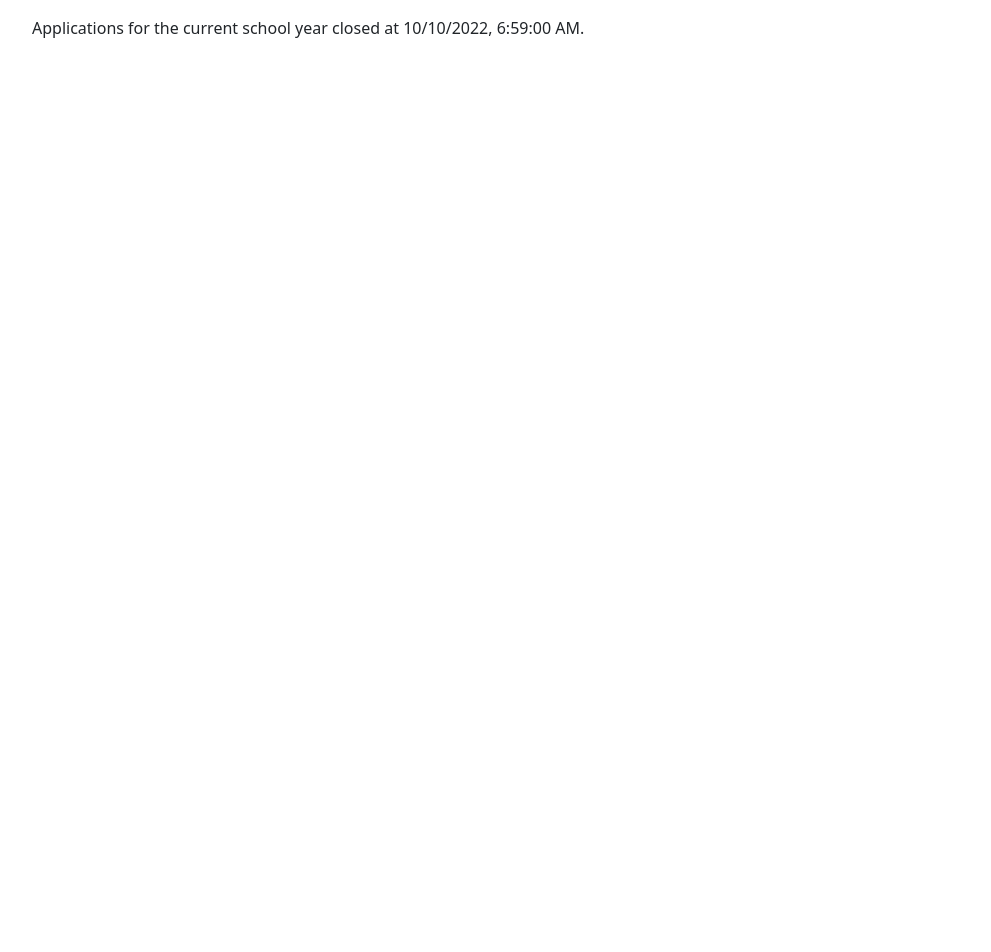
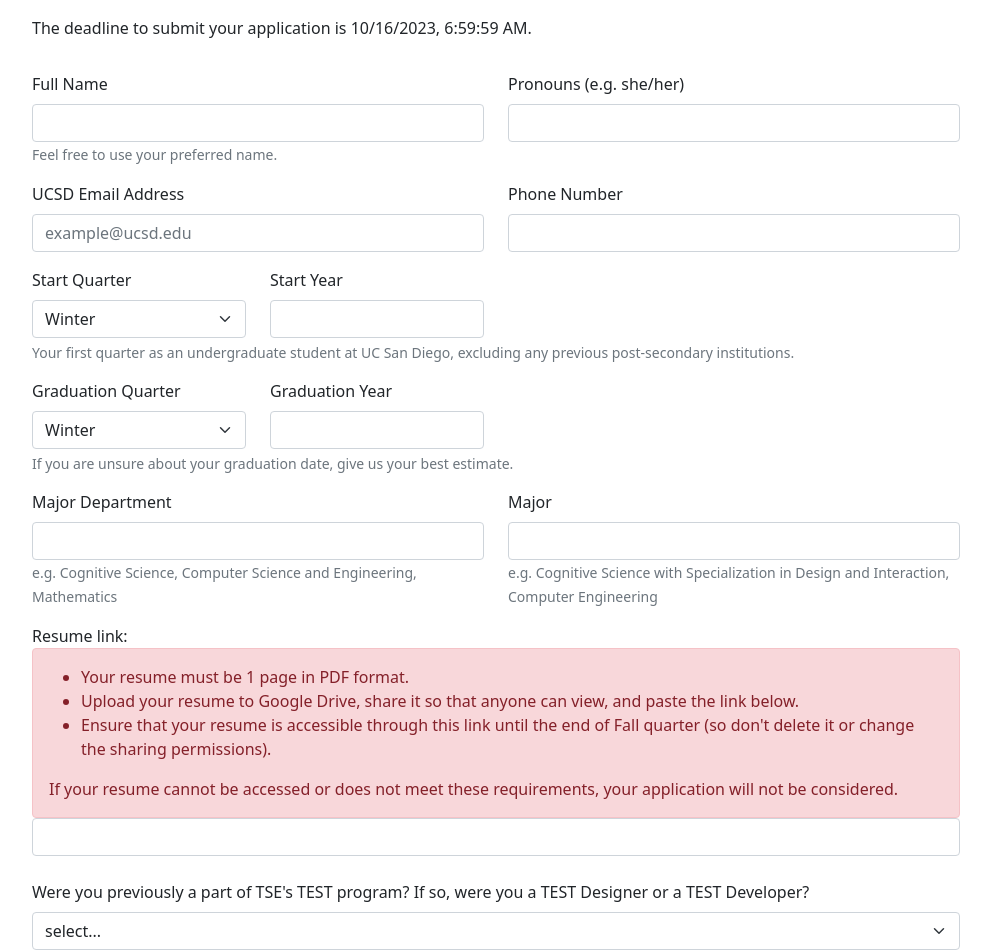
Before and after one commit to TritonSE/TSE-Application-Form, a React (Create React App) app in the folder frontend/: page / in a window 1280 px wide. Shown: the top 952 px of the page, without its empty margins (144-1135 px from the left). Before the commit the page ends 800 px from the top, so only its background shows below. Built offline with nearby package versions, Linux system fonts and the light colour scheme.

Commit message:
Update for Fall 2023

```diff
--- a/frontend/src/components/ApplicationForm.jsx
+++ b/frontend/src/components/ApplicationForm.jsx
@@ -1,8 +1,8 @@
 import { Alert, Button, Col, Form, Row } from "react-bootstrap";
 import React, { useState } from "react";
 
-const SUBMIT_URL = "https://tse-fulcrum-hwx4s.ondigitalocean.app/api/application";
-const DEADLINE = new Date("2022-10-09T23:59-07:00"); // PDT is UTC-7
+const SUBMIT_URL = "https://tse-fulcrum-2023-i83hg.ondigitalocean.app/api/application";
+const DEADLINE = new Date("2023-10-15T23:59:59-07:00"); // PDT is UTC-7
 const deadlineStr = DEADLINE.toLocaleString("en-US");
 
 const ApplicationForm = (props) => {
@@ -50,6 +50,10 @@ const ApplicationForm = (props) => {
       return;
     }
 
+    if (!personalInfo.startQuarter || !personalInfo.gradQuarter) {
+      setError("Select your start quarter and graduation quarter.");
+      return;
+    }
     const startQuarter = parseInt(personalInfo.startQuarter) + 4 * parseInt(personalInfo.startYear);
     const gradQuarter = parseInt(personalInfo.gradQuarter) + 4 * parseInt(personalInfo.gradYear);
 
@@ -105,6 +109,12 @@ const ApplicationForm = (props) => {
       <p>Applications for the current school year closed at {deadlineStr}.</p>
     );
   }
+
+  // By default, mouse wheel events on a number input will change the numeric
+  // value. This results in people accidentally changing the values when they
+  // scroll the page, so we disable it.
+  // https://stackoverflow.com/a/67157325
+  const numberInputOnWheel = (e) => e.currentTarget.blur();
 
   // all html related material below here
   return (
@@ -173,10 +183,11 @@ const ApplicationForm = (props) => {
                 updatePersonalInfo("startQuarter", e.target.value);
               }}
             >
-              <option>select...</option>
+              <option value="" disabled>select...</option>
               <option value="0">Winter</option>
               <option value="1">Spring</option>
-              <option value="2">Summer</option>
+              {/* Hide summer because people often select summer when they mean spring. */}
+              {/*<option value="2">Summer</option>*/}
               <option value="3">Fall</option>
             </Form.Select>
           </Form.Group>
@@ -192,6 +203,7 @@ const ApplicationForm = (props) => {
               onChange={(e) => {
                 updatePersonalInfo("startYear", e.target.value);
               }}
+              onWheel={numberInputOnWheel}
             ></Form.Control>
           </Form.Group>
         </Col>
@@ -210,10 +222,11 @@ const ApplicationForm = (props) => {
                 updatePersonalInfo("gradQuarter", e.target.value);
               }}
             >
-              <option>select...</option>
+              <option value="" disabled>select...</option>
               <option value="0">Winter</option>
               <option value="1">Spring</option>
-              <option value="2">Summer</option>
+              {/* Hide summer because people often select summer when they mean spring. */}
+              {/*<option value="2">Summer</option>*/}
               <option value="3">Fall</option>
             </Form.Select>
           </Form.Group>
@@ -229,6 +242,7 @@ const ApplicationForm = (props) => {
               onChange={(e) => {
                 updatePersonalInfo("gradYear", e.target.value);
               }}
+              onWheel={numberInputOnWheel}
             ></Form.Control>
           </Form.Group>
         </Col>
@@ -269,9 +283,15 @@ const ApplicationForm = (props) => {
         <Col>
           <Form.Group>
             <Form.Label>
-              Resume, as a Google Drive link to a PDF, shared so that anyone can
-              view (1 page only, otherwise your application will not be considered):
-            </Form.Label>
+              Resume link:
+              <Alert variant="danger">
+                <ul>
+                  <li>Your resume must be 1 page in PDF format.</li>
+                  <li>Upload your resume to Google Drive, share it so that anyone can view, and paste the link below.</li>
+                  <li>Ensure that your resume is accessible through this link until the end of Fall quarter (so don't delete it or change the sharing permissions).</li>
+                </ul>
+                If your resume cannot be accessed or does not meet these requirements, your application will not be considered.
+              </Alert>
               <Form.Control
                 required
                 type="url"
@@ -279,6 +299,7 @@ const ApplicationForm = (props) => {
                   updatePersonalInfo("resumeUrl", e.target.value);
                 }}
               ></Form.Control>
+            </Form.Label>
             {personalInfo.resumeUrl && (
               <Form.Text>
                 Open{" "}
@@ -362,7 +383,7 @@ const ApplicationForm = (props) => {
             The TSE Early Start Training (TEST) program provides students from <strong>underprivileged backgrounds</strong> who have little to no technical design/development experience with a first step into exploring UI/UX design and software engineering. TEST designers and developers will learn the fundamentals of their domain while working on beginner-level internal projects for TSE. TEST is a one year program that TSE provides. After the completion of the program, if TEST designers and developers want to join TSE, they would have to apply during the next recruitment cycle.
           </p>
           <p>
-            You may either apply to TSE or the TEST program, not both. Please apply to the TEST program if you believe that it would be a good fit for you. Once you apply to the TEST program, we will not be able to consider you for TSE and vice versa. If you are unsure about which is right for you, please email adave@ucsd.edu.
+            You may either apply to TSE or the TEST program, not both. Please apply to the TEST program if you believe that it would be a good fit for you. Once you apply to the TEST program, we will not be able to consider you for TSE and vice versa. If you are unsure about which is right for you, please email tse@ucsd.edu.
           </p>
         </Form.Text>
       </Row>
```
Lines whose indentation alone changed are shown as unchanged.
